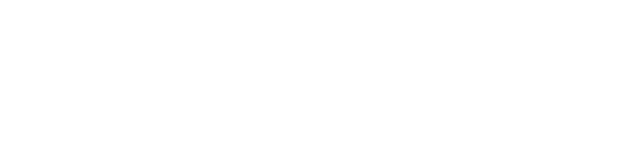
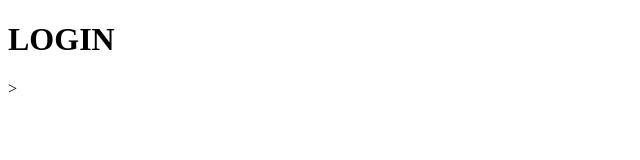
Before and after one commit to Fidas999/PJ_BARBEIRO, a plain HTML site: page index.html in a window 1280 px wide. Shown: the whole page, without its empty margins (0-640 px from the left). Drawn offline with Linux system fonts and the light colour scheme.

Commit message:
Add Login H1 tag

```diff
--- a/index.html
+++ b/index.html
@@ -7,6 +7,6 @@
     <title>LOGIN</title>
 </head>
 <body>
-
+    <h1>LOGIN</h1>>
 </body>
 </html>
```
